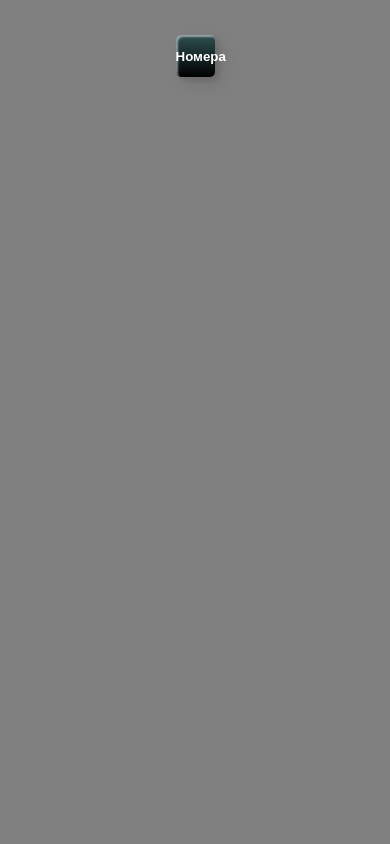
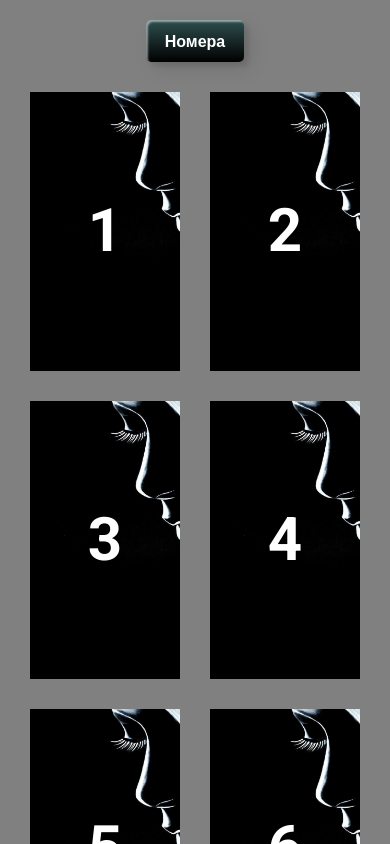
Before and after one commit to DanielSten/Mafia, a plain HTML site: page index.html in a window 390 px wide. Shown: the top 844 px of the page. Drawn offline with nearby package versions, Linux system fonts and the light colour scheme.

Commit message:
mobile version add

```diff
--- a/css/style.css
+++ b/css/style.css
@@ -15,6 +15,9 @@ ul li{list-style: none;}
 img{vertical-align: top;}
 h1,h2,h3,h4,h5,h6{font-size:inherit;font-weight: inherit;}
 /*--------------------*/
+
+
+
 
 .wrapper{
     width: 100vw;
@@ -147,3 +150,158 @@ h1,h2,h3,h4,h5,h6{font-size:inherit;font-weight: inherit;}
 .block_card{
     perspective: 1000px;
 }
+
+
+@media (max-width: 1800px){
+    .wrapper{
+        width: 100vw;
+        height: auto;
+        min-height: 100%;
+        padding: 0 40px 40px;
+    }
+    .card{
+        flex: 0 1 25%;
+        margin-top: 60px;
+        height: 35vh;
+    }
+    .block_card_front{
+        line-height: 35vh;
+    }
+    .block_btn-text.active{
+        width: 15vw;
+        height: 6vh;
+        margin-top: 60px;
+        font-size: 20px;
+    }
+    .block_card_back{
+        font-size: 60px;
+        line-height: 35vh;
+    }
+}
+@media (max-width: 1600px){
+    .card{
+        flex: 0 1 33.333%;
+        margin-top: 50px;
+        height: 35vh;
+        background-color: grey;
+    }
+    .block_card{
+        margin: 0 25px;
+    }
+    .block_card_front{
+        line-height: 35vh;
+    }
+    .block_btn-text.active{
+        width: 25vw;
+        height: 6vh;
+        margin-top: 50px;
+        font-size: 20px;
+    }
+    .block_card_back{
+        font-size: 40px;
+        line-height: 35vh;
+    }
+}
+@media (max-width: 700px){
+    .card{
+        flex: 0 1 50%;
+        margin-top: 30px;
+        height: 40vh;
+        background-color: grey;
+    }
+    .block_card{
+        margin: 0 30px;
+    }
+    .block_card_front{
+        font-size: 70px;
+        line-height: 40vh;
+    }
+    .block_btn-text.active{
+        width: 35vw;
+        height: 5vh;
+        margin-top: 30px;
+        font-size: 25px;
+    }
+    .block_card_back{
+        font-size: 35px;
+        line-height: 40vh;
+    }
+}
+@media (max-width: 580px){
+    .card{
+        flex: 0 1 50%;
+        margin-top: 30px;
+        height: 40vh;
+        background-color: grey;
+    }
+    .block_card{
+        margin: 0 30px;
+    }
+    .block_card_front{
+        font-size: 70px;
+        line-height: 40vh;
+    }
+    .block_btn-text.active{
+        width: 35vw;
+        height: 6vh;
+        margin-top: 30px;
+        font-size: 25px;
+    }
+    .block_card_back{
+        font-size: 25px;
+        line-height: 40vh;
+    }
+}
+@media (max-width: 440px){
+    .wrapper{
+        padding: 0 15px;
+    }
+    .card{
+        flex: 0 1 50%;
+        margin-top: 30px;
+        height: 33vh;
+        background-color: grey;
+    }
+    .block_card{
+        margin: 0 15px;
+    }
+    .block_card_front{
+        font-size: 60px;
+        line-height: 33vh;
+    }
+    .block_btn-text.active{
+        width: 25vw;
+        height: 5vh;
+        margin-top: 20px;
+        font-size: 16px;
+    }
+    .block_card_back{
+        font-size: 25px;
+        line-height: 33vh;
+    }
+}
+@media (max-width: 370px){
+    .card{
+        flex: 0 1 50%;
+        margin-top: 20px;
+        height: 33vh;
+        background-color: grey;
+    }
+    .block_card{
+        margin: 0 8px;
+    }
+    .block_card_front{
+        font-size: 50px;
+        line-height: 33vh;
+    }
+    .block_btn-text.active{
+        width: 40vw;
+        height: 5vh;
+        margin-top: 20px;
+        font-size: 16px;
+    }
+    .block_card_back{
+        font-size: 21px;
+        line-height: 33vh;
+    }
+}
```
